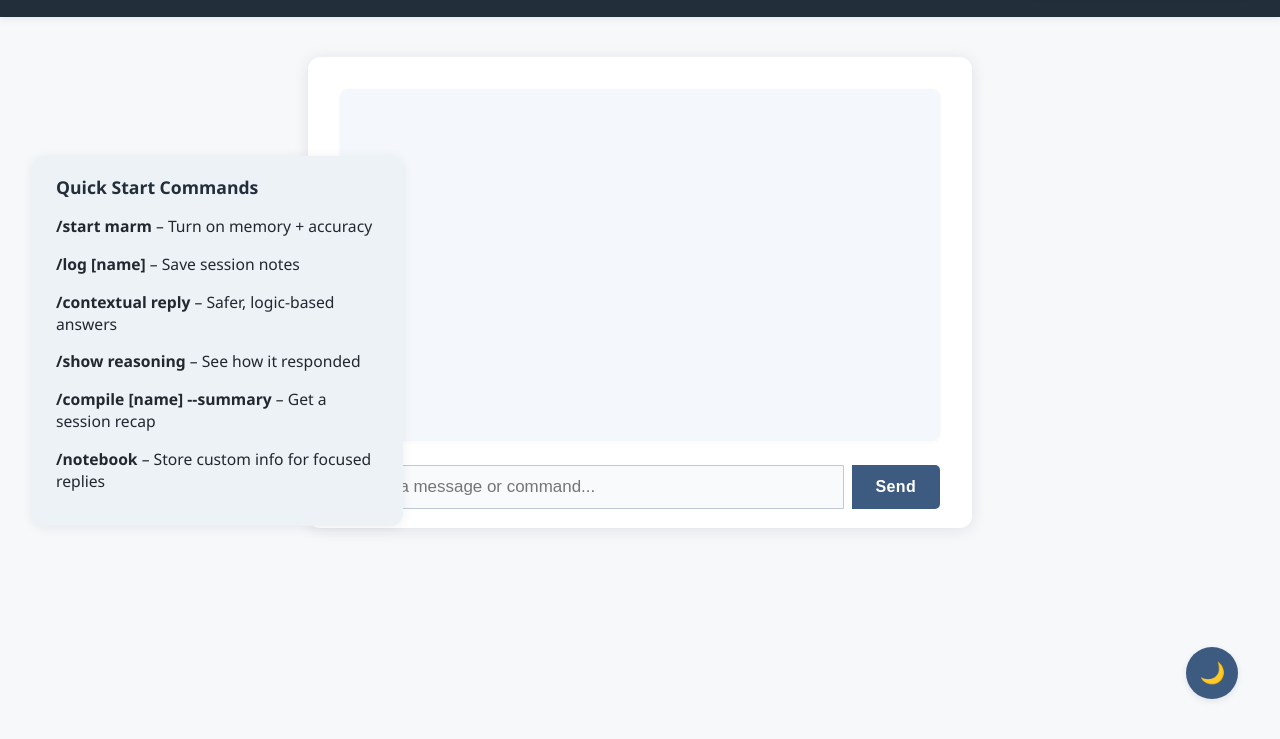
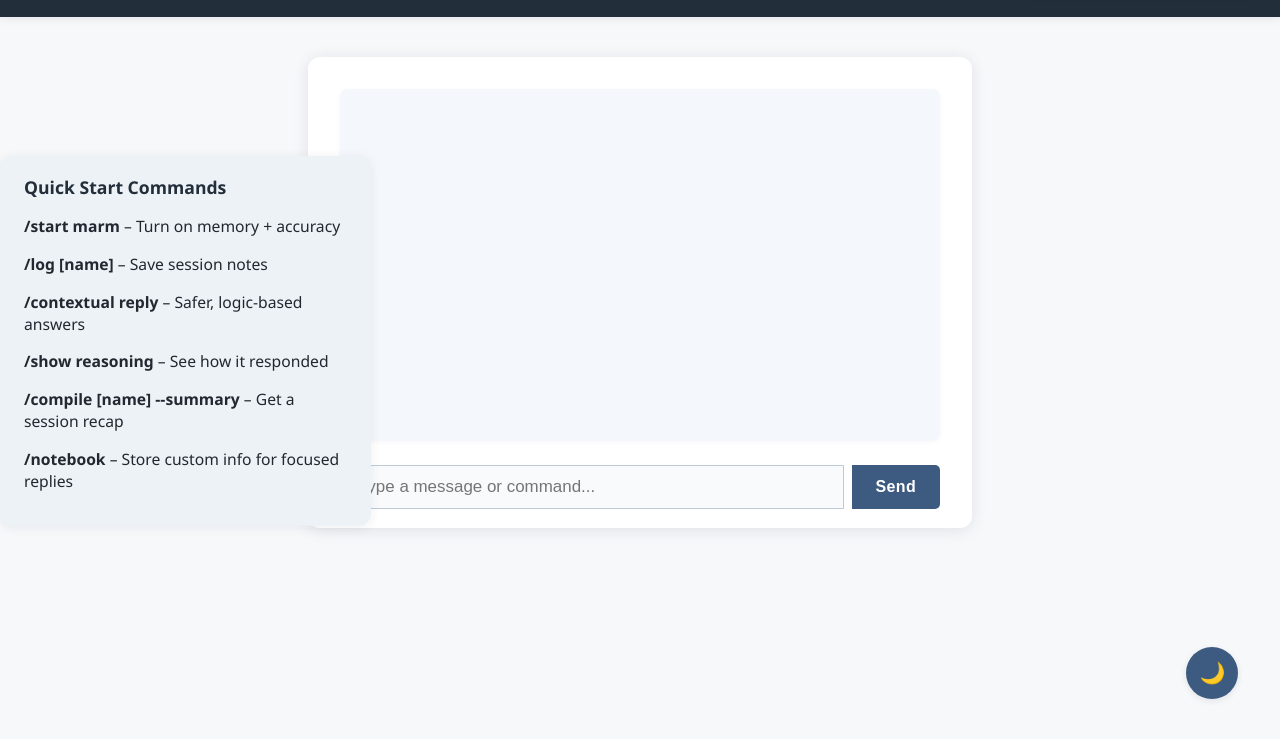
Before and after one commit to Lyellr88/MARM-Protocol, a plain HTML site: page webchat/index.html in a window 1280 px wide. Shown: the part 59-798 px from the top of the page. Drawn offline with Linux system fonts and the light colour scheme; a script that the page names is missing.

Commit message:
Update style.css

```diff
--- a/webchat/style.css
+++ b/webchat/style.css
@@ -140,7 +140,7 @@ main {
 /* --- SIDEBAR (command list) --- */
 #sidebar {
   position: absolute;
-  left: 2em;
+  left: 0em;
   top: 50%;
   transform: translateY(-50%);
   background: #edf2f7;
```
